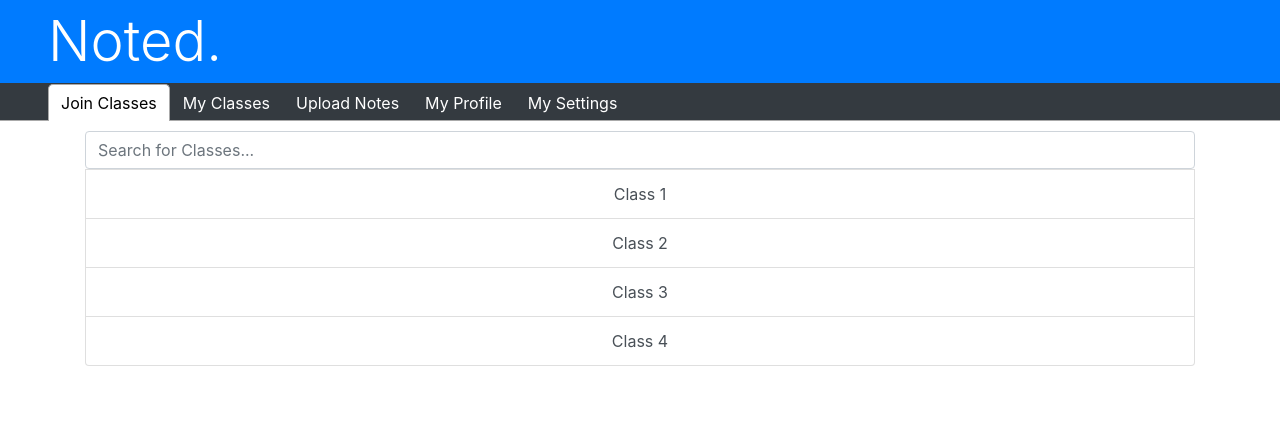
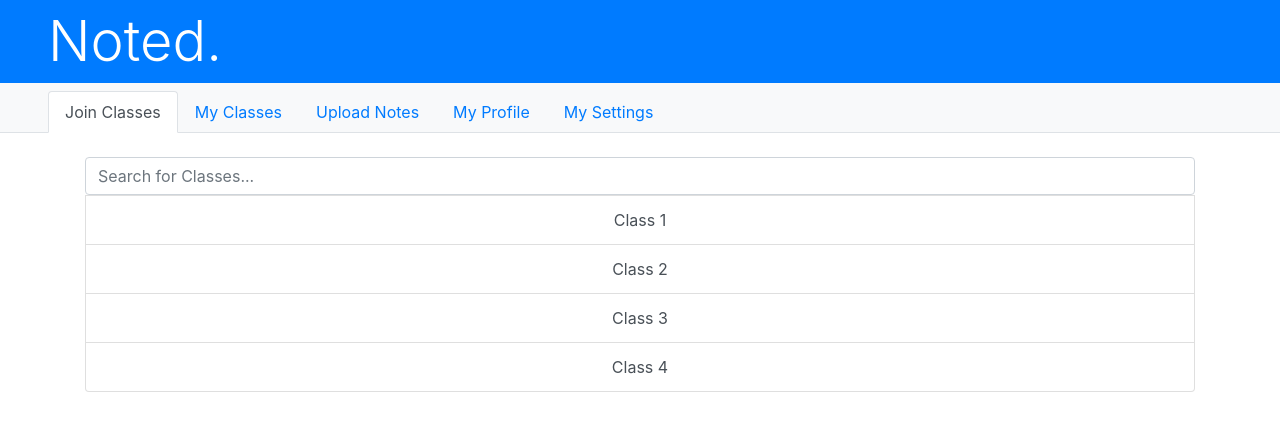
Before and after one commit to bcpaiva/noted, a React (Create React App) app: page / in a window 1280 px wide. Shown: the top 428 px of the page. Built offline with nearby package versions, Linux system fonts and the light colour scheme.

Commit message:
Converted tabs from react-tabs to bootstrap

```diff
--- a/src/components/header/TabBar.js
+++ b/src/components/header/TabBar.js
@@ -1,6 +1,5 @@
 import React, { Component } from "react";
-import { Tab, Tabs, TabList, TabPanel } from "react-tabs";
-import "react-tabs/style/react-tabs.css";
+import Nav from "react-bootstrap/Nav";
 
 import JoinClasses from "../tabs/JoinClasses/JoinClasses";
 import MyClasses from "../tabs/MyClasses/MyClasses";
@@ -8,9 +7,17 @@ import UploadNotes from "../tabs/UploadNotes/UploadNotes";
 import MyProfile from "../tabs/MyProfile/MyProfile";
 import MySettings from "../tabs/MySettings/MySettings";
 
+/**
+ * This component renders the tab bar, and the corresponding tab content
+ */
+
 class TabBar extends Component {
   state = {
-    components: {
+    // Current active tab
+    activeTab: JoinClasses,
+
+    // All tabs where key = eventKey, and content = corresponding react component
+    tabs: {
       "Join Classes": JoinClasses,
       "My Classes": MyClasses,
       "Upload Notes": UploadNotes,
@@ -19,36 +26,47 @@ class TabBar extends Component {
     }
   };
 
+  // Return the active tab as a react component
+  getActiveTab() {
+    const ActiveTab = this.state.activeTab;
+    return <ActiveTab />;
+  }
+
+  // set active tab to proper tab
+  handleSelect = eventKey => {
+    this.setState({
+      activeTab: this.state.tabs[eventKey]
+    });
+  };
+
   render() {
     return (
-      // Dynamically add new Tabs and TabPanels based on tabNames
-      <Tabs>
-        <TabList className="react-tabs__tab-list navbar-light bg-dark text-white pl-5">
-          {Object.keys(this.state.components).map(name => (
-            <Tab key={name}>{name}</Tab>
-          ))}
-        </TabList>
-        {/* Create Tab Panels for each Tab dynamically*/}
-        {Object.keys(this.state.components).map(name =>
-          this.createTabPanel(name)
-        )}
-      </Tabs>
+      <React.Fragment>
+        <Nav
+          className="navbar-light bg-light text-white pl-5 pt-2"
+          variant="tabs"
+          defaultActiveKey="Join Classes"
+          onSelect={this.handleSelect}
+        >
+          <Nav.Item>
+            <Nav.Link eventKey="Join Classes">Join Classes</Nav.Link>
+          </Nav.Item>
+          <Nav.Item>
+            <Nav.Link eventKey="My Classes">My Classes</Nav.Link>
+          </Nav.Item>
+          <Nav.Item>
+            <Nav.Link eventKey="Upload Notes">Upload Notes</Nav.Link>
+          </Nav.Item>
+          <Nav.Item>
+            <Nav.Link eventKey="My Profile">My Profile</Nav.Link>
+          </Nav.Item>
+          <Nav.Item>
+            <Nav.Link eventKey="My Settings">My Settings</Nav.Link>
+          </Nav.Item>
+        </Nav>
+        <div className="pt-4">{this.getActiveTab()}</div>
+      </React.Fragment>
     );
-  }
-
-  // Render proper component based on tab name
-  createTabPanel(name) {
-    const MyComponent = this.state.components[name];
-    return (
-      <TabPanel key={this.toKey(name) + "_panel"}>
-        <MyComponent />
-      </TabPanel>
-    );
-  }
-
-  // Convert name to key form. ex) "My Example" => "my_example"
-  toKey(name) {
-    return name.toLowerCase().replace(" ", "_");
   }
 }
 
```
